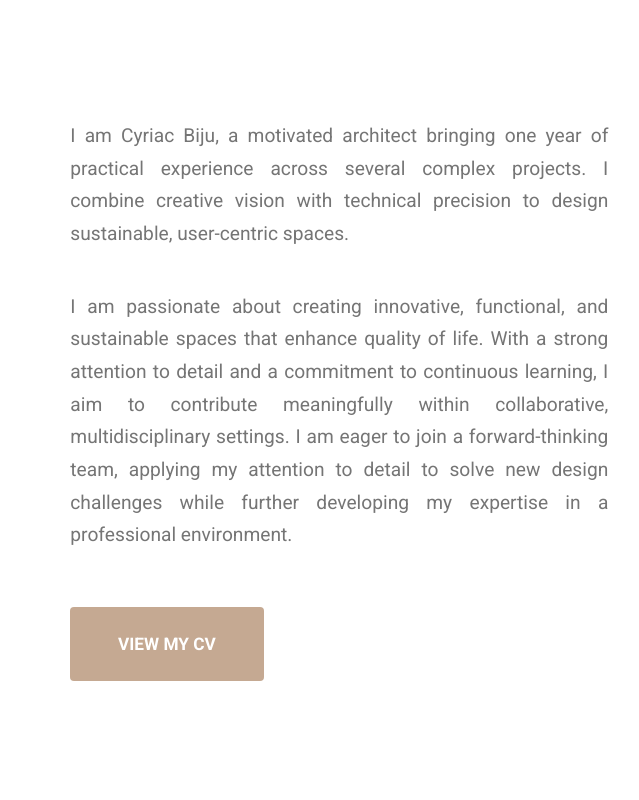
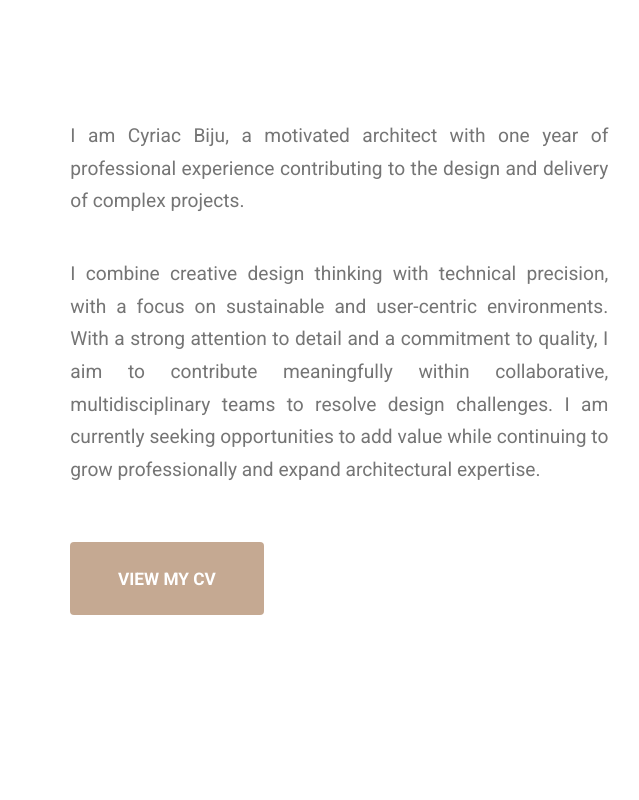
Before and after one commit to cyriacbiju/cyriacbiju.github.io, a plain HTML site: page index.html in a window 1280 px wide. Shown: the part 860-1660 px from the top of the page, 488-1127 px from the left. Drawn offline with nearby package versions, Linux system fonts and the light colour scheme; files whose address does not match are found by name.

Commit message:
[index.html] Update introduction and CV

```diff
--- a/index.html
+++ b/index.html
@@ -132,11 +132,11 @@
 					</figure>
 				</div>
 				<div class="col-md-6 description text-lead">
-					<p align="justify">I am Cyriac Biju, a motivated architect bringing one year of practical experience across several complex projects.
-						I combine creative vision with technical precision to design sustainable, user-centric spaces.</p>
-					<p align="justify">I am passionate about creating innovative, functional, and sustainable spaces that enhance quality of life.
-						With a strong attention to detail and a commitment to continuous learning, I aim to contribute meaningfully within collaborative, multidisciplinary settings.
-						I am eager to join a forward-thinking team, applying my attention to detail to solve new design challenges while further developing my expertise in a professional environment.</p>
+					<p align="justify">I am Cyriac Biju, a motivated architect with one year of professional experience contributing to the design and delivery of complex projects.</p>
+					<p align="justify">
+						I combine creative design thinking with technical precision, with a focus on sustainable and user-centric environments.
+						With a strong attention to detail and a commitment to quality, I aim to contribute meaningfully within collaborative, multidisciplinary teams to resolve design challenges.
+						I am currently seeking opportunities to add value while continuing to grow professionally and expand architectural expertise.</p>
 					<div class="btn-wrap">
 						<a href="docs/cyriac-cv.pdf" class="btn btn-accent btn-xlarge btn-rounded">View my CV</a>
 					</div>
```
Also changed, not shown: 2 other files.
